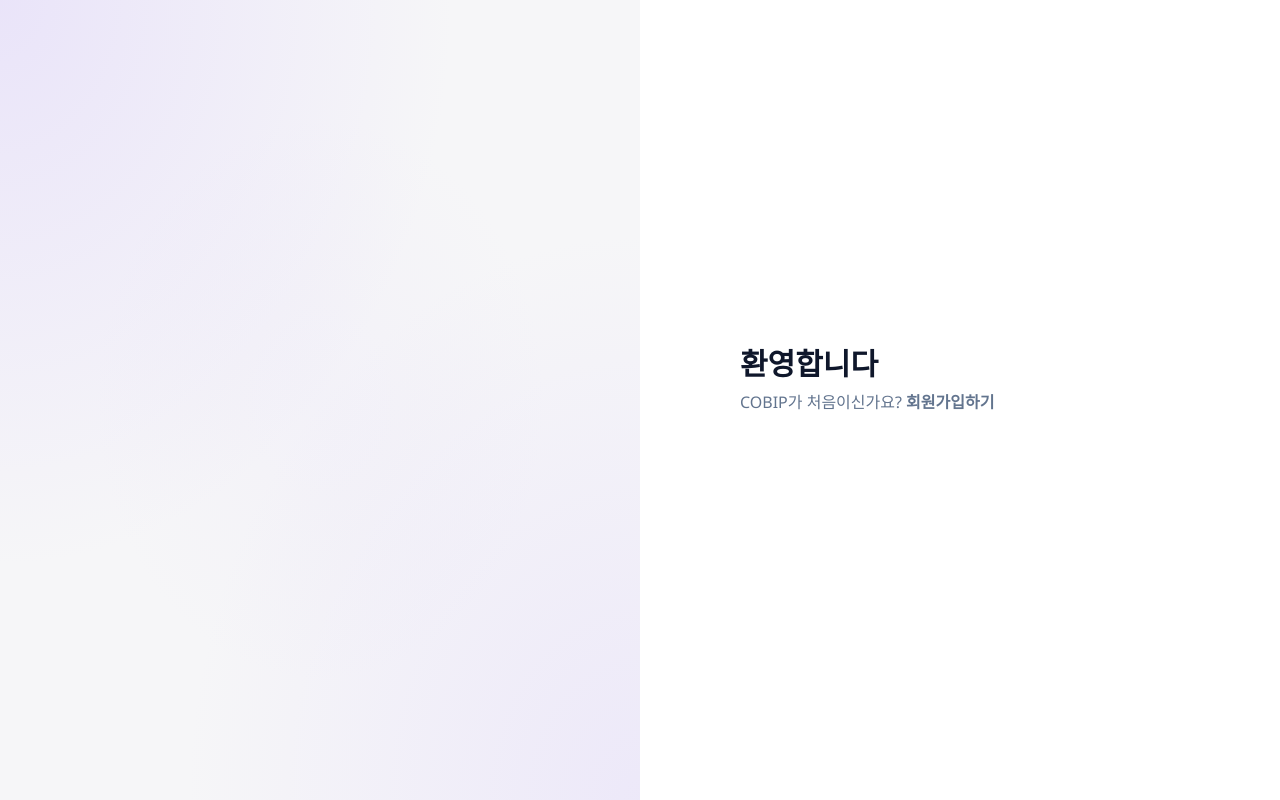
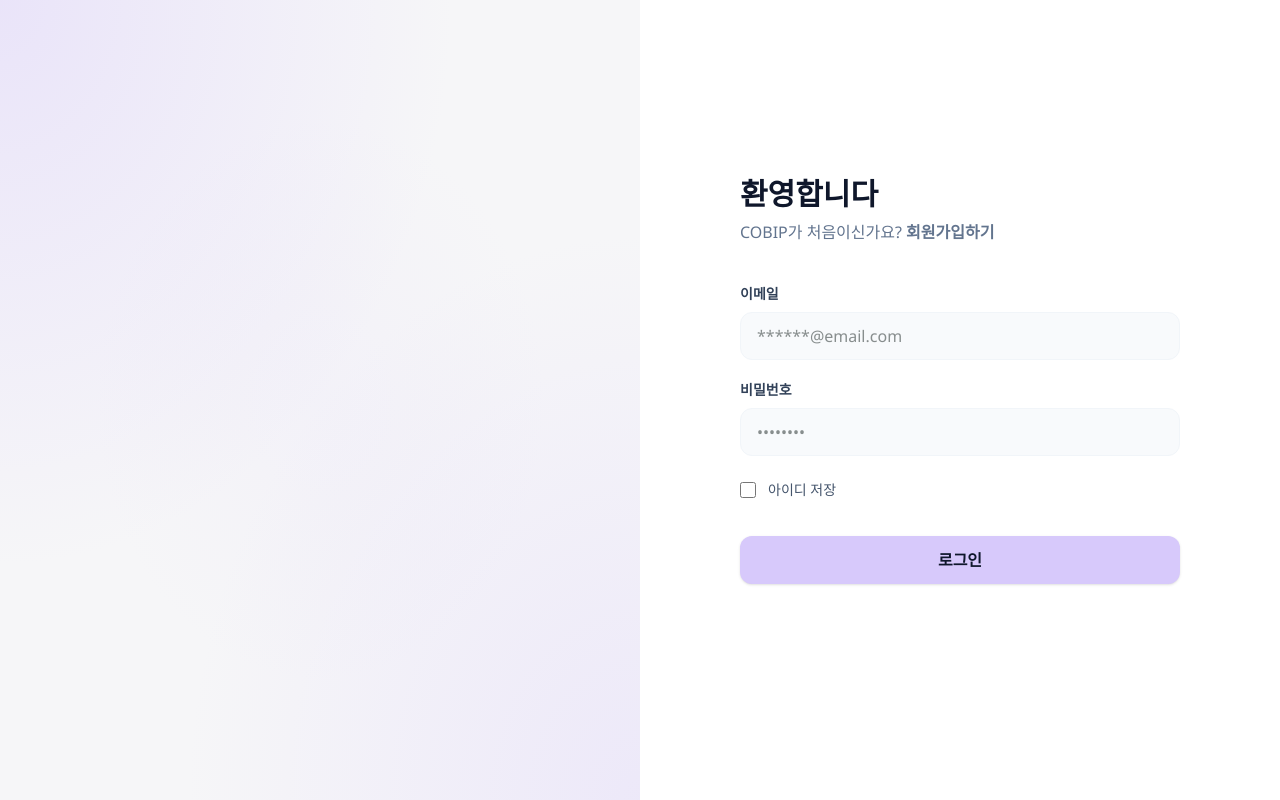
Before and after one commit to COBIP/COBIP_FE, a Next.js app: page /login in a window 1280 px wide. Built offline with nearby package versions, Linux system fonts and the light colour scheme.

Commit message:
✨  feat: LoginAuth 이메일, 비밀번호 입력 및 로그인 폼 구현
아이디/비번 입력, 로그인 버튼, 아이디 저장 기능

```diff
--- /dev/null
+++ b/src/features/auth/components/LoginAuth.tsx
@@ -0,0 +1,35 @@
+// 'use clinet'
+import Input from "@/features/auth/components/common/Input";
+import LButton from "@/features/auth/components/common/Button"
+
+export default function LoginAuth(){
+    return (
+        <form className="flex flex-col gap-5 mb-10">
+
+            <Input id="email" text="******@email.com" type="email" label="이메일" className=""/>
+
+
+            <div className="relative">
+                <Input id="email" text="••••••••" type="password" label="비밀번호" className="w-full"/>
+
+                <button
+                    className="absolute right-3 top-1/2 -translate-y-1/2 text-slate-400 hover:text-slate-600"
+                    type="button" >
+                </button>
+            </div>
+
+
+            <div className="flex items-center gap-3 mt-1">
+                <input
+                    className="size-4 rounded border-slate-300 text-[#D7C9FB] focus:ring-[#D7C9FB]"
+                    id="remember" type="checkbox"
+                />
+                <label className="text-sm text-slate-600 font-medium cursor-pointer" htmlFor="remember">
+                    아이디 저장
+                </label>
+            </div>
+
+            <LButton text="로그인"></LButton>
+        </form>
+    );
+}
--- a/src/features/auth/components/LoginForm.tsx
+++ b/src/features/auth/components/LoginForm.tsx
@@ -1,14 +1,14 @@
 import React from 'react';
 
 import LoginHeader from "@/features/auth/components/LoginHeader";
-// import LoginAuth from "@/features/auth/components/LoginAuth";
+import LoginAuth from "@/features/auth/components/LoginAuth";
 // import SocialLogin from "@/features/auth/components/SocialLogin";
 
 export default function LoginPage() {
   return (
     <main className="w-full max-w-[440px] flex flex-col">
       <LoginHeader />
-      {/* <LoginAuth /> */}
+      <LoginAuth />
       {/* <SocialLogin /> */}
     </main>
   );
```
